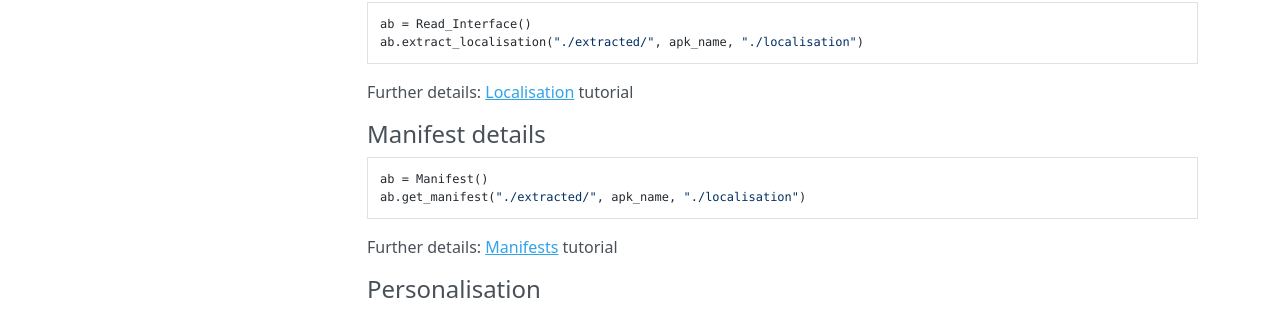
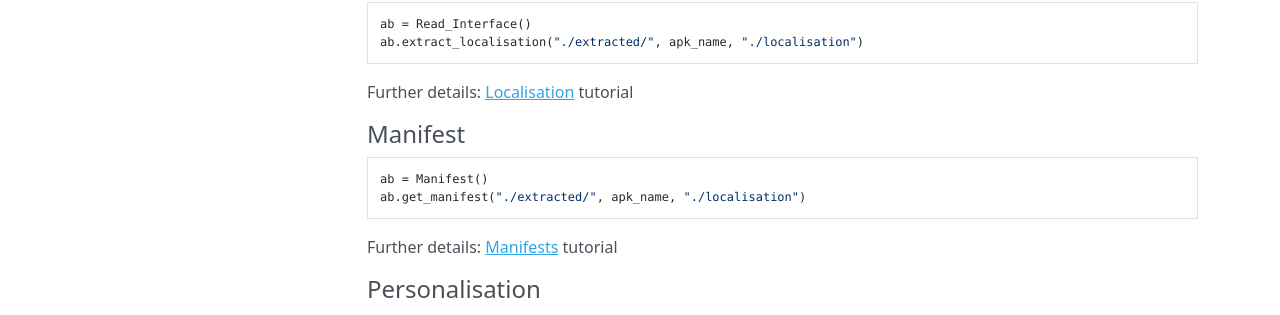
Before and after one commit to iaine/app_histories, an MkDocs documentation site: the page built from docs/methods.md, in a window 1280 px wide and 1054 px high. Shown: the part 479-794 px from the top of the window. Built offline with MkDocs 1.6.1, drawn with Linux system fonts in a browser that asks for light colours; nearby versions of some CDN libraries.

Commit message:
change manifest heding

````diff
--- a/docs/methods.md
+++ b/docs/methods.md
@@ -25,7 +25,7 @@ ab.extract_localisation("./extracted/", apk_name, "./localisation")
 Further details:
 [Localisation](../tutorials/localisation) tutorial
 
-#### Manifest details
+#### Manifest
 
 ```
 ab = Manifest()
````
